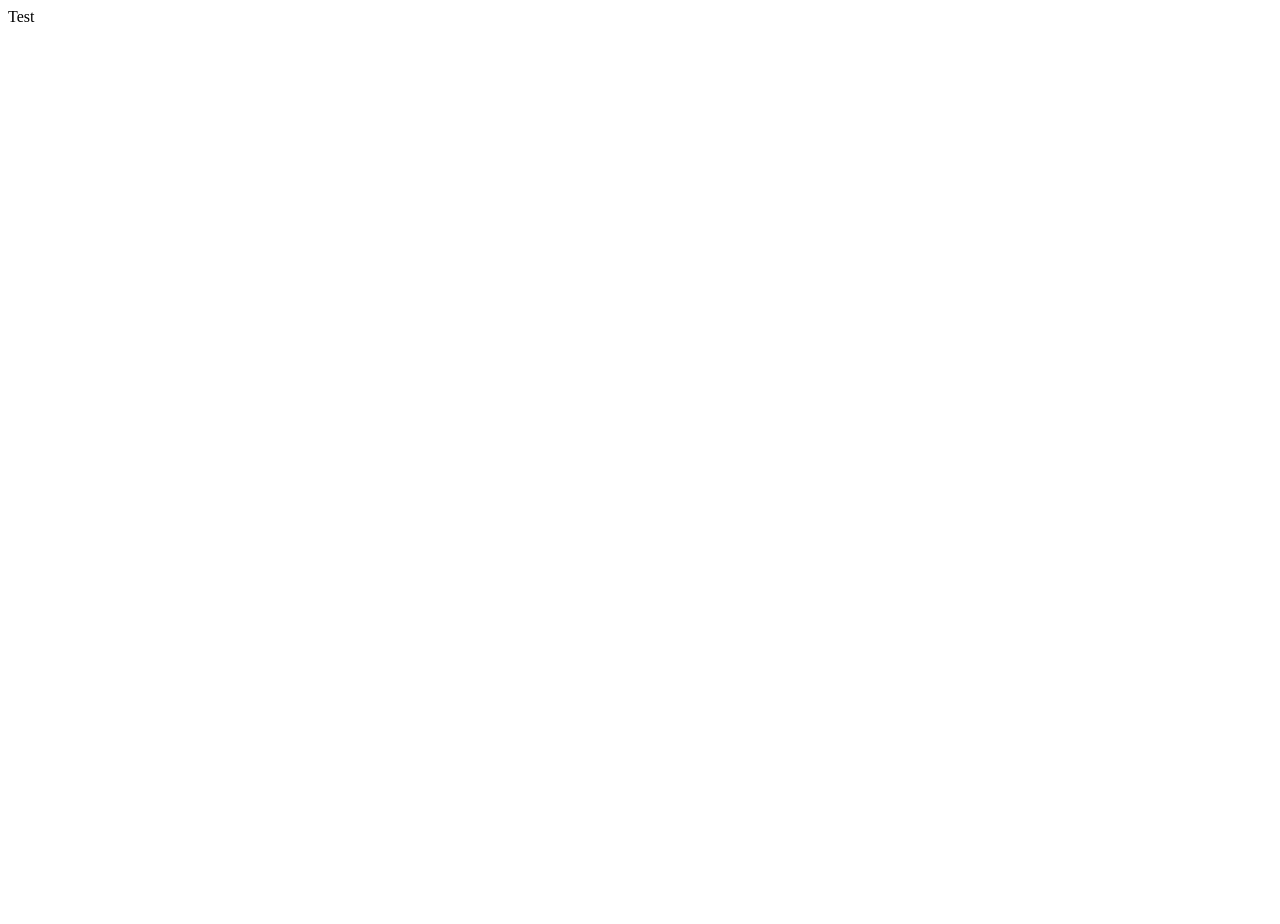
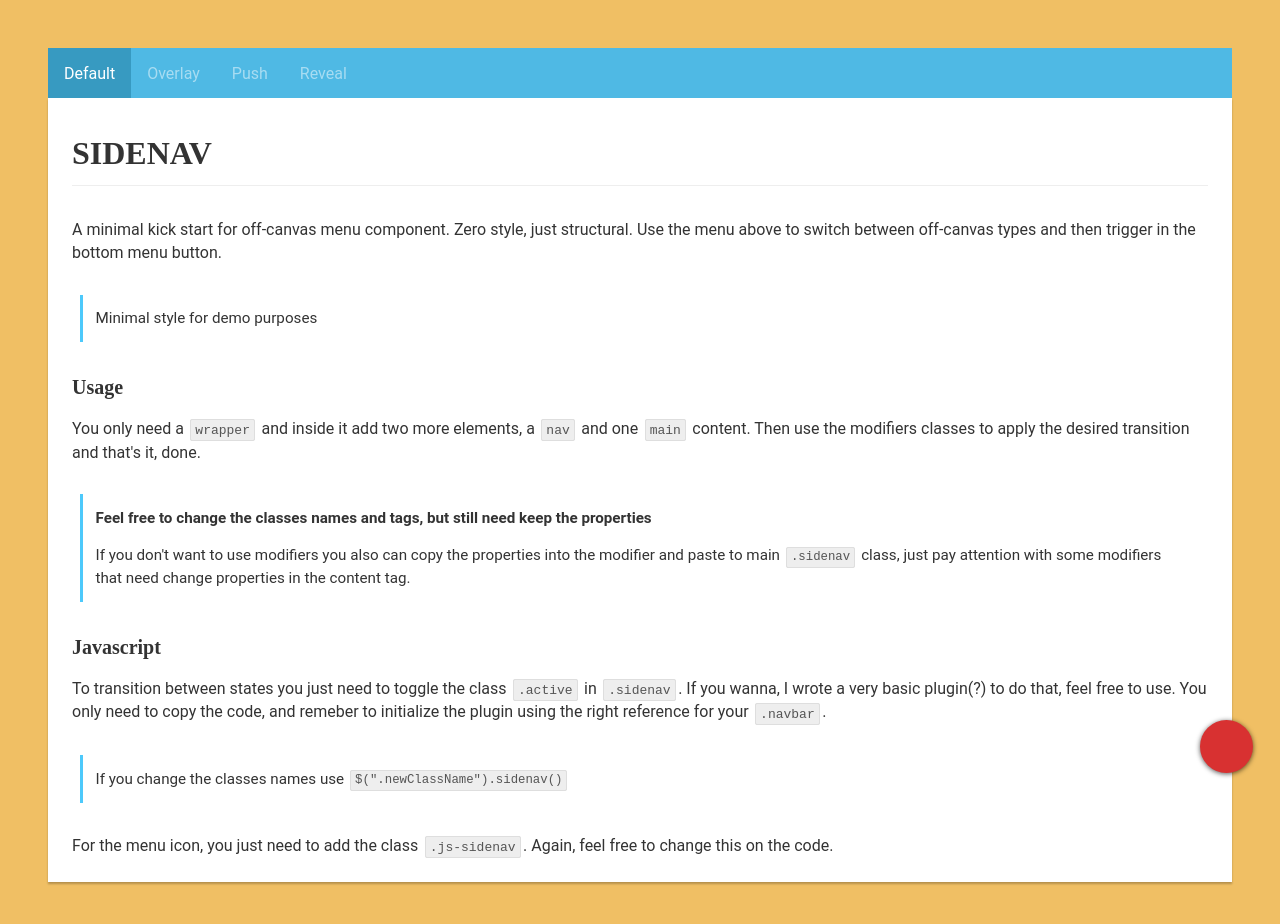
Before and after one commit to Jyumi/TSInCloud, a website: page index.html in a window 1280 px wide. Before the commit the page ends 800 px from the top, so only its background shows below. Drawn offline with Linux system fonts and the light colour scheme.

Commit message:
added template styling and scss funcitonality

```diff
--- /dev/null
+++ b/functions.js
@@ -0,0 +1,51 @@
+// # SIMPLE TOGGLE
+// Use this to just toggle the class .active into .navbar
+;(function ( $ ){
+    $.fn.sidenav = function() {
+
+      var sidenav  = this,
+          $trigger = $(".js-sidenav");
+
+      $trigger.click(toggle);
+
+      function toggle() {
+        sidenav.toggleClass("active");
+      }
+    }
+  })( jQuery );
+  // # INITIALIZING
+  $(function() {
+    // references here the right class name
+    // of your nav
+    $(".sidenav").sidenav();
+  });
+  // ------------------------------------
+
+
+
+  // ...
+  // just for change sidenav type, ignore
+  // don't need
+  // ...
+  (function() {
+    var sidenavType = {
+      init: function() {
+        $(".js-sidenav-type").change(sidenavType.setType);
+      },
+      setType: function() {
+        var self = $(this),
+            type = sidenavType.getType(self);
+
+        if (type === "default") {
+          $(".sidenav").attr("class", "sidenav");
+        }
+        else {
+          $(".sidenav").attr("class", "sidenav sidenav--" + type);
+        }
+      },
+      getType: function(obj) {
+        return obj.val();
+      }
+    }
+    sidenavType.init();
+  })();
--- a/index.html
+++ b/index.html
@@ -1,14 +1,77 @@
 <!DOCTYPE html>
 <html lang="en">
-  <head>
+
+<head>
     <meta charset="UTF-8">
     <meta name="viewport" content="width=device-width, initial-scale=1.0">
     <meta http-equiv="X-UA-Compatible" content="ie=edge">
     <title>My Website</title>
-  </head>
-  <body>
+
+    <script type="text/javascript" src="functions.js"></script>
+    <link rel="stylesheet" href="styles/style.css">
+</head>
+
+<body>
     <main>
-        <div>Test</div>
+
+        <button class="btn--fab js-sidenav"><i class="icon ion-navicon"></i></button>
+
+        <div class="wrapper">
+            <nav class="sidenav">
+                <a href="#">Item</a>
+                <a href="#">Item</a>
+                <a href="#">Item</a>
+                <a href="#">Item</a>
+            </nav>
+            <section class="content">
+                <header class="options">
+                    <label class="btn-toggle"><input class="js-sidenav-type" type="radio" name="sidenav-type"
+                            value="default" checked> <span>Default</span></label>
+                    <label class="btn-toggle"><input class="js-sidenav-type" type="radio" name="sidenav-type"
+                            value="overlay"><span>Overlay</span></label>
+                    <label class="btn-toggle"><input class="js-sidenav-type" type="radio" name="sidenav-type"
+                            value="push"><span>Push</span></label>
+                    <label class="btn-toggle"><input class="js-sidenav-type" type="radio" name="sidenav-type"
+                            value="reveal"><span>Reveal</span></label>
+                </header>
+
+                <article>
+                    <h1><span class="icon ion-ios-color-wand"></span> Sidenav</h1>
+
+                    <p>A minimal kick start for off-canvas menu component. Zero style, just structural. Use the menu
+                        above to switch between off-canvas types and then trigger in the bottom menu button.</p>
+
+                    <div class="callout callout--info">Minimal style for demo purposes</div>
+
+                    <h2>Usage</h2>
+
+                    <p>You only need a <code>wrapper</code> and inside it add two more elements, a <code>nav</code> and
+                        one <code>main</code> content. Then use the modifiers classes to apply the desired transition
+                        and that's it, done.</p>
+
+                    <div class="callout callout--info">
+                        <p><strong>Feel free to change the classes names and tags, but still need keep the
+                                properties</strong></p>
+                        <p>If you don't want to use modifiers you also can copy the properties into the modifier and
+                            paste to main <code>.sidenav</code> class, just pay attention with some modifiers that need
+                            change properties in the content tag.</p>
+                    </div>
+
+                    <h2>Javascript</h2>
+                    <p>To transition between states you just need to toggle the class <code>.active</code> in
+                        <code>.sidenav</code>. If you wanna, I wrote a very basic plugin(?) to do that, feel free to
+                        use. You only need to copy the code, and remeber to initialize the plugin using the right
+                        reference for your <code>.navbar</code>.
+
+                    <div class="callout callout--info">If you change the classes names use
+                        <code>$(".newClassName").sidenav()</code></div>
+
+                    <p>For the menu icon, you just need to add the class <code>.js-sidenav</code>. Again, feel free to
+                        change this on the code.</p>
+                </article>
+            </section>
+        </div>
     </main>
-  </body>
+</body>
+
 </html>
--- /dev/null
+++ b/styles/style.scss
@@ -0,0 +1,200 @@
+// --------------------------------
+// RESET
+// --------------------------------
+* {
+    box-sizing: border-box;
+    margin: 0;
+    padding: 0;
+  }
+
+  // --------------------------------
+  // SIDENAV COMPONENT
+  // --------------------------------
+  // # config
+  $sidenav-width:      220px;
+  $sidenav-transition: all ease .3s;
+
+  // # base
+  .wrapper {
+    position: relative;
+    display: flex;
+    min-height: 100vh;
+    overflow-x: hidden;
+  }
+
+  .sidenav {
+    min-width: $sidenav-width;
+    max-width: $sidenav-width;
+    margin-left: -220px;
+    transition: $sidenav-transition;
+  }
+
+  .content {
+    flex: 1;
+    transition: $sidenav-transition;
+  }
+
+  // # modifiers
+  .sidenav--overlay {
+    position: absolute;
+    height: 100%;
+  }
+
+  .sidenav--push + .content {
+    min-width: 100%;
+  }
+
+  .sidenav--reveal {
+    position: absolute;
+    height: 100%;
+    z-index: 98;
+    margin-left: 0;
+  }
+
+  .sidenav--reveal + .content {
+    z-index: 99;
+  }
+
+  // # states
+  .sidenav.active {
+    margin-left: 0;
+  }
+
+  .sidenav--reveal.active + .content {
+    transform: translate3d($sidenav-width, 0, 0);
+  }
+
+
+  // --------------------------------
+  // GENERAL STYLE
+  // --------------------------------
+  body {
+    font-family: 'Roboto', sans-serif;
+    color: #333;
+    line-height: 1.45;
+  }
+
+  .sidenav {
+    display: flex;
+    flex-direction: column;
+    background-color: #333;
+    box-shadow: inset -2px 0 5px rgba(0, 0, 0, 0.25);
+
+    a {
+      color: #fff;
+      text-decoration: none;
+      padding: 15px;
+      border-bottom: 1px solid #444;
+      transition: box-shadow linear .15s;
+
+      &:hover {
+        box-shadow: inset 3px 0 0;
+      }
+    }
+  }
+
+  .content {
+    display: flex;
+    flex-direction: column;
+    padding: 3em;
+    background-color: #f0bf64;
+  }
+
+  article {
+    background-color: #fff;
+    padding: 1.5em;
+    box-shadow: 0 2px 2px rgba(0, 0 , 0, 0.25);
+
+    h1, h2 {
+      font-family: 'Slabo 27px', serif;
+      color: #333;
+    }
+
+    h1 {
+      font-size: 2em;
+      padding: 0.25em 0;
+      margin-bottom: 1em;
+      border-bottom: 1px solid #eee;
+      text-transform: uppercase;
+    }
+
+    h2 {
+      font-size: 1.25em;
+      font-weight: 600;
+      margin: 0.5em 0 0.75em;
+    }
+  }
+
+  .options {
+    background-color: #4fb9e4;
+    display: flex;
+    align-items: center;
+  }
+
+  .btn-toggle {
+    display: flex;
+    cursor: pointer;
+
+    > input[type="radio"] {
+      display: none;
+    }
+    > span {
+      padding: 0.85em 1em;
+      color: rgba(255, 255, 255, 0.5);
+    }
+    > input[type="radio"]:checked + span {
+      background-color: #379ac1;
+      color: #fff;
+    }
+    &:hover span {
+      color: #fff;
+    }
+  }
+
+  .callout {
+    padding: 0.85em;
+    margin: 2em 0.5em;
+    font-size: 0.95em;
+
+    p:not(:last-of-type) {
+      margin-bottom: 1em;
+    }
+  }
+
+  .callout--info {
+    border-left: 3px solid #4dc9fb;
+  }
+
+  .btn--fab {
+    position: fixed;
+    bottom: 2em;
+    right: 2em;
+    width: 4em;
+    height: 4em;
+    border: 0;
+    border-radius: 50%;
+    background-color: #d83131;
+    box-shadow: 0 1px 5px rgba(0, 0, 0, 0.65);
+    outline: 0;
+    z-index: 999;
+    cursor: pointer;
+
+    .icon {
+      font-size: 2em;
+      color: #fff;
+    }
+  }
+
+  code {
+    background-color: #eee;
+    border: 1px solid #dedede;
+    padding: 0.2em 0.3em;
+    border-radius: 2px;
+    font-family: monospace;
+    color: #555;
+    margin: 0 0.2em;
+  }
+
+  strong {
+    font-weight: 600;
+  }
```
Also changed, not shown: package.json (added, +8 -0 lines), styles/style.css (added), 1 other file.
